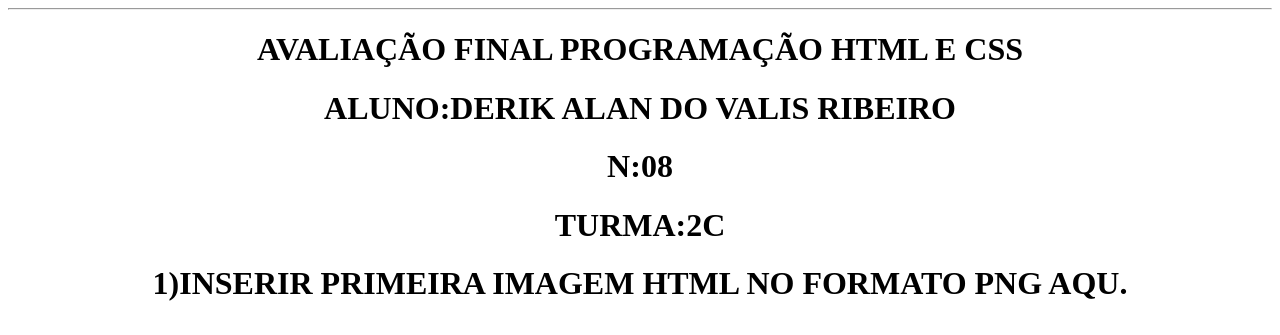
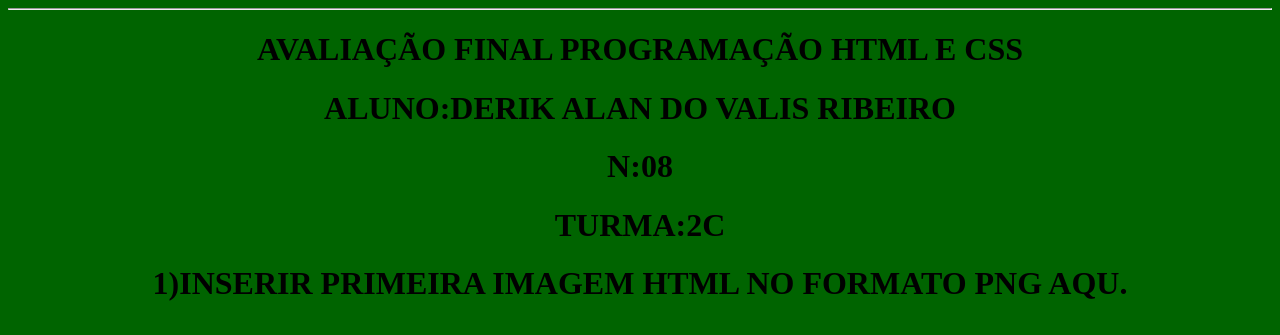
Before and after one commit to derikpomposo1806/avalia-o, a plain HTML site: page index.html in a window 1280 px wide. Drawn offline with Linux system fonts and the light colour scheme.

Commit message:
Update index.html

```diff
--- a/index.html
+++ b/index.html
@@ -6,8 +6,7 @@
     <meta name="viewport" content="width=device-width, initial-scale=1.0">
     <title>AVAIAÇÃO HTML E CSS</title>
     <style>
-    <body>::backdropound-color-rgb( 12, 234, 83)
-        h1{ color:rgb(52, 160, 124) (223,134,223)#093b3b
+    BODY{background-color: darkgreen;}
     </style>
 </head>
 <body>
```
